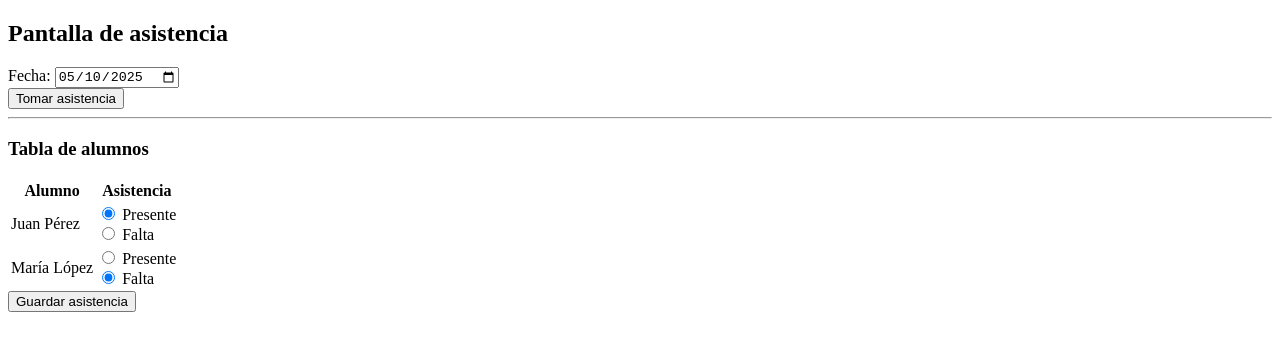
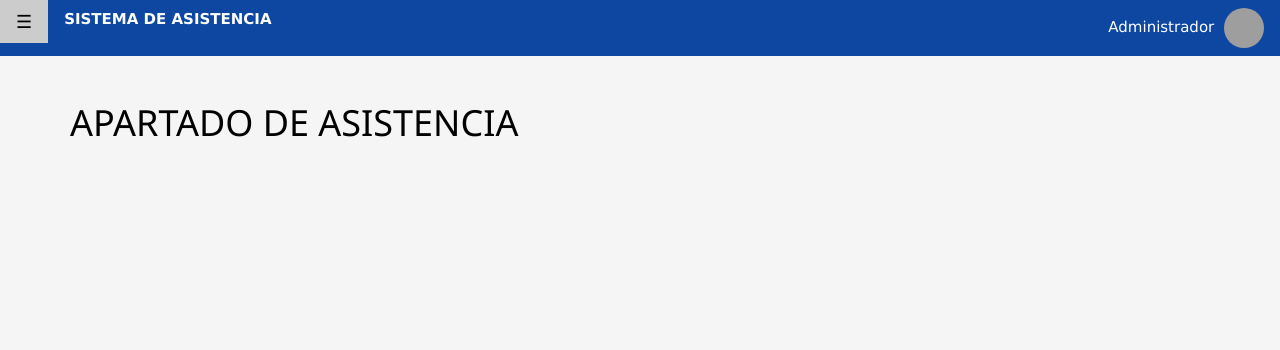
Before and after one commit to Analimartinezz/Asistencia, a website: page public/asistencia.html in a window 1280 px wide. Drawn offline with Linux system fonts and the light colour scheme; grey boxes are pictures that could not be loaded.

Commit message:
Versión final completa de Ani

```diff
--- a/public/asistencia.html
+++ b/public/asistencia.html
@@ -1,77 +1,142 @@
 <!DOCTYPE html>
 <html lang="es">
 <head>
-    <meta charset="UTF-8">
-    <meta name="viewport" content="width=device-width, initial-scale=1.0">
-    <title>Control de Asistencia</title>
-    <link rel="stylesheet" href="estilos.css">
+<meta charset="UTF-8">
+<meta name="viewport" content="width=device-width, initial-scale=1">
+
+<title>Sistema de Asistencia</title>
+
+<link rel="stylesheet" href="css/w3.css">
+
+<style>
+
+body{
+    background:#f5f5f5;
+}
+
+/* Barra superior */
+.topbar{
+    background:#0D47A1;
+    color:white;
+}
+
+/* Tarjetas */
+.tarjeta{
+    background:white;
+    border-radius:20px;
+    padding:25px;
+    min-height:260px;
+    text-align:center;
+    box-shadow:0 2px 10px rgba(0,0,0,0.1);
+    transition:0.3s;
+}
+
+.tarjeta:hover{
+    transform:translateY(-5px);
+}
+
+.numero{
+    font-size:50px;
+    font-weight:bold;
+    color:#0D47A1;
+}
+
+.icono{
+    font-size:50px;
+}
+
+.boton{
+    background:#FFC107;
+    color:black;
+    border-radius:10px;
+}
+
+.usuario-img{
+    width:40px;
+    height:40px;
+    border-radius:50%;
+    margin-left:5px;
+}
+
+</style>
 </head>
 <body>
 
-<div class="contenedor">
+<!-- Barra superior -->
+<div class="w3-bar topbar">
 
-    <div class="titulo">
-        <h2>Pantalla de asistencia</h2>
-    </div>
+    <button class="w3-bar-item w3-button w3-large"
+            onclick="abrirMenu()">
+        ☰
+    </button>
 
-    <div class="fecha">
-        <label>Fecha:</label>
-        <input type="date" value="2025-05-10">
-    </div>
+    <span class="w3-bar-item">
+        <b>SISTEMA DE ASISTENCIA</b>
+    </span>
 
-    <div class="boton-centro">
-        <button>Tomar asistencia</button>
-    </div>
+    <div class="w3-right">
 
-    <hr>
+        <div class="w3-dropdown-hover">
 
-    <h3>Tabla de alumnos</h3>
+            <button class="w3-button topbar">
+                 Administrador
 
-    <table>
-        <thead>
-            <tr>
-                <th>Alumno</th>
-                <th>Asistencia</th>
-            </tr>
-        </thead>
+                <img
+                src="https://www.w3schools.com/w3images/avatar2.png"
+                class="usuario-img">
 
-        <tbody>
-            <tr>
-                <td>Juan Pérez</td>
-                <td>
-                    <label>
-                        <input type="radio" name="juan" checked>
-                        Presente
-                    </label><br>
+            </button>
 
-                    <label>
-                        <input type="radio" name="juan">
-                        Falta
-                    </label>
-                </td>
-            </tr>
+            <div class="w3-dropdown-content w3-bar-block w3-card-4">
 
-            <tr>
-                <td>María López</td>
-                <td>
-                    <label>
-                        <input type="radio" name="maria">
-                        Presente
-                    </label><br>
+                <a href="perfil.html" class="w3-bar-item w3-button"> Mi Perfil </a>
+                <a href="#" class="w3-bar-item w3-button"> Cerrar Sesión </a>
 
-                    <label>
-                        <input type="radio" name="maria" checked>
-                        Falta
-                    </label>
-                </td>
-            </tr>
-        </tbody>
-    </table>
+            </div>
 
-    <div class="guardar">
-        <button>Guardar asistencia</button>
+        </div>
+
     </div>
 
 </div>
 
+<!-- Menú lateral -->
+<div id="menu"
+     class="w3-sidebar w3-bar-block w3-card w3-animate-left"
+     style="display:none;width:250px;">
+
+    <button class="w3-bar-item w3-button w3-large" onclick="cerrarMenu()"> × Cerrar </button>
+
+    <a href="principal.html"class="w3-bar-item w3-button">🏠 Inicio </a>
+    <a href="registroAlumno.html" class="w3-bar-item w3-button"> 👨‍🎓 Alumnos </a>
+    <a href="Asistencia.html" class="w3-bar-item w3-button"> ✅ Asistencia </a>
+    <a href="participaciones.html" class="w3-bar-item w3-button">📋 Participación </a>
+    <a href="Consultas.html" class="w3-bar-item w3-button"> 🔍 Consultas </a>
+
+</div>
+
+<!-- Contenido -->
+<div class="w3-container "style="padding:30px 70px;">
+
+    <H1>APARTADO DE ASISTENCIA</H1>
+
+
+</div>
+
+<script>
+
+function abrirMenu(){
+    document.getElementById("menu").style.display="block";
+}
+
+function cerrarMenu(){
+    document.getElementById("menu").style.display="none";
+}
+
+
+
+
+</script>
+
 </body>
+</html>
```
